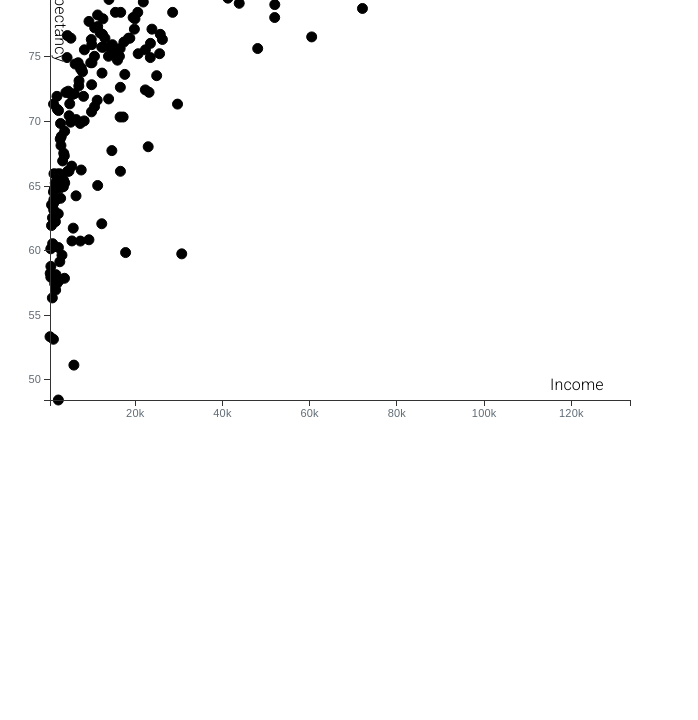
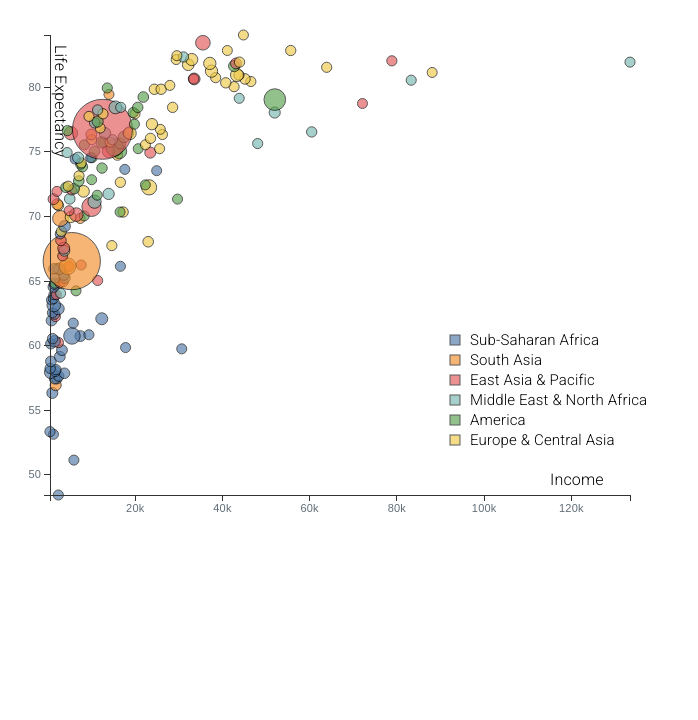
Before and after one commit to megancostello/d3-scales-axes, a plain HTML site: page index.html in a window 1280 px wide. Shown: the part 80-800 px from the top of the page, without its empty margins (0-698 px from the left). Drawn offline with nearby package versions, Linux system fonts and the light colour scheme.

Commit message:
color coding and legend

```diff
--- a/index.html
+++ b/index.html
@@ -16,6 +16,7 @@
     <script defer src="script.js"></script>
 </head>
 <body>
+    <h1>Wealth & Health of Nations</h1>
     <div class="chart">
         <!-- You will append a SVG here-->
     </div>
--- a/script.js
+++ b/script.js
@@ -22,6 +22,7 @@ async function scatter(){
 
     let incomeRange = d3.extent(wealthHealth, d=>d.Income);
     let lifeRange = d3.extent(wealthHealth, d=>d.LifeExpectancy);
+    let popRange = d3.extent(wealthHealth, d=>d.Population);
 
     const xScale = d3.scaleLinear()
         .domain([incomeRange[0],incomeRange[1]])
@@ -33,6 +34,12 @@ async function scatter(){
 
     console.log(xScale(incomeRange[1])); // returns the chart width
 
+    const colorScale = d3.scaleOrdinal(d3.schemeTableau10);
+
+    const popScale = d3.scaleLinear()
+        .domain([popRange[0],popRange[1]])
+        .range([5,30]);
+
     svg.selectAll("circle")
     .data(wealthHealth)
     .enter()
@@ -43,9 +50,12 @@ async function scatter(){
     .attr("cx", (d,i)=>{
       return xScale(d.Income);
     })
-    .attr("r", 5)
-    //.attr("fill", d=>colorScale(d.Income))
+    .attr("r", (d,i)=>{
+        return popScale(d.Population);
+      })
+    .attr("fill", d=>colorScale(d.Region))
     .attr("stroke", "black")
+    .style("opacity", "65%")
     .on("mouseenter", (event, d) => {
         // show the tooltip
         const pos = d3.pointer(event, window);
@@ -55,20 +65,23 @@ async function scatter(){
             .style("top", pos[1]+"px")
             .style("left", pos[0]+"px")
             .attr("position", "fixed")
+            .style("padding", "5px")
             .html(
                 // format your tooltip
                 "<p>"+
                 "Country: " + d.Country + "<br>" +
-                "Income: " + d.Income+ "<br>" +
-                "Life Expectancy: " + d.LifeExpectancy+"<br>" +
-                "Population: " +d.Population+"<br>" +
-                "Region: " + d.Region + "</p>"
+                "Region: " + d.Region  + "<br>" +
+                "Population: " +d3.format(",")(d.Population)+"<br>" +
+                "Income: " + d3.format(",")(d.Income)+ "<br>" +
+                "Life Expectancy: " + d.LifeExpectancy+"<br>" + "</p>"
+
+
             );
     })
     .on("mouseleave", (event, d) => {
         // hide the tooltip
         d3.selectAll(".tooltip")
-            .style("display","hide");
+            .style("display","none");
     });
 
     const xAxis = d3.axisBottom()
@@ -100,6 +113,43 @@ async function scatter(){
 		.text("Life Expectancy")
         .attr("transform", `translate(40,0)rotate(90)`);
 
+    let legend = svg.append("g").attr("id", "legend");
+
+    legend.selectAll("rect")
+        .data(colorScale.domain())
+        .enter()
+        .append("rect")
+        .attr('x', 400)
+        .attr('y', (d,i)=>{
+            return 300+i*20;
+          })
+        .attr("fill", d=>colorScale(d))
+        .attr("width", 10)
+        .attr("height", 10)
+        .attr("stroke", "black")
+        .style("opacity", "65%");
+
+    legend.selectAll("#legend")
+        .data(colorScale.domain())
+        .enter()
+        .append("text")
+        .attr('x', 420)
+		.attr('y', (d,i)=>{
+            return 310+i*20;
+          })
+		.text((d,i)=>{
+            return d;
+          })
+        .style("font-size", "15px");
+
+    // svg.append("text")
+	// 	.attr('x', 500)
+	// 	.attr('y', (d,i)=>{
+    //         return 300+i*20;
+    //       })
+	// 	.text((d,i)=>{
+    //         return d.Region;
+    //       });
 
 
 }
--- a/style.css
+++ b/style.css
@@ -15,5 +15,9 @@
     position:fixed;
     display:none;
     background:black;
-    opacity: 75%;
+    opacity: 85%;
   }
+
+h1 {
+    padding: 10px;
+}
```
